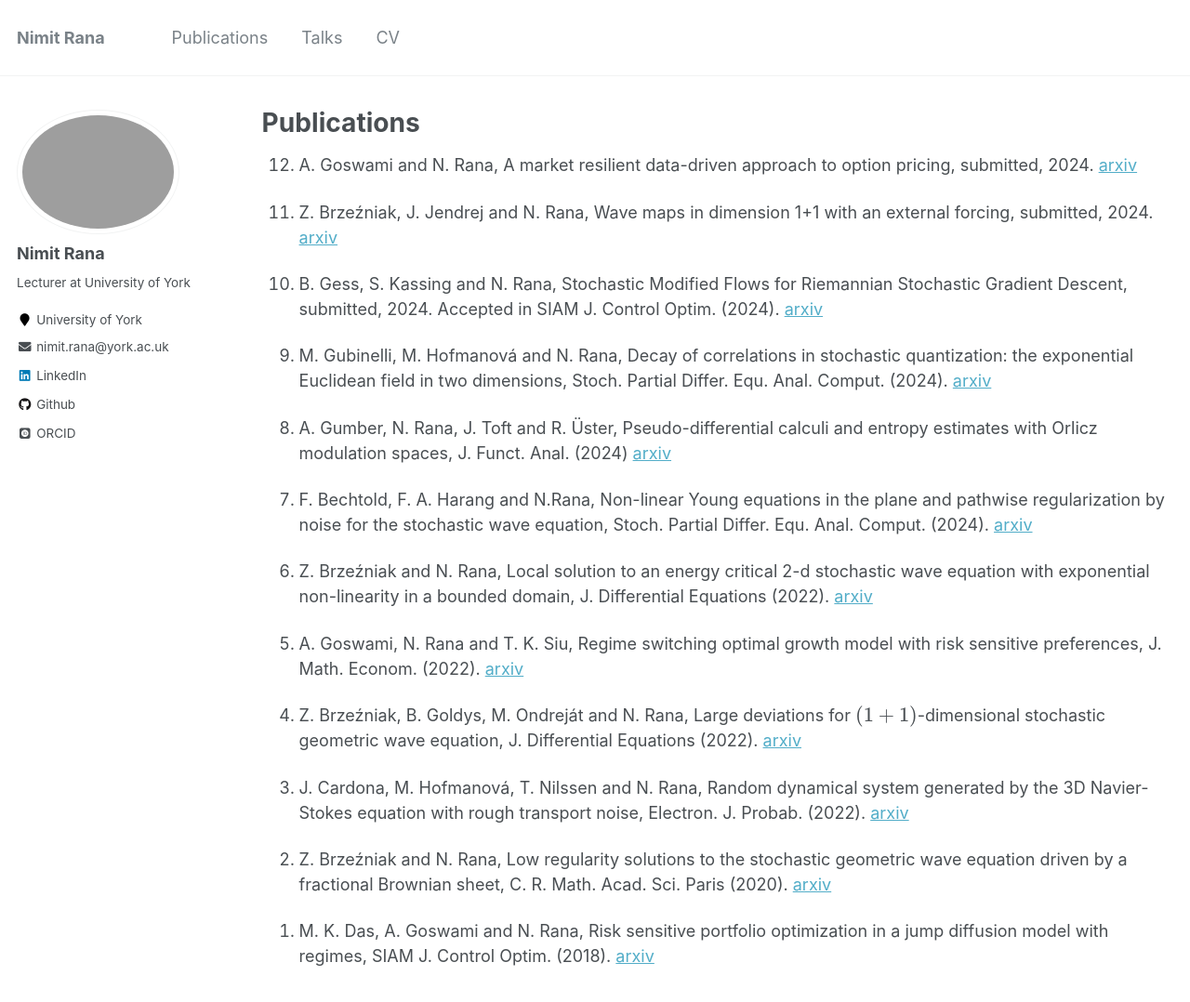
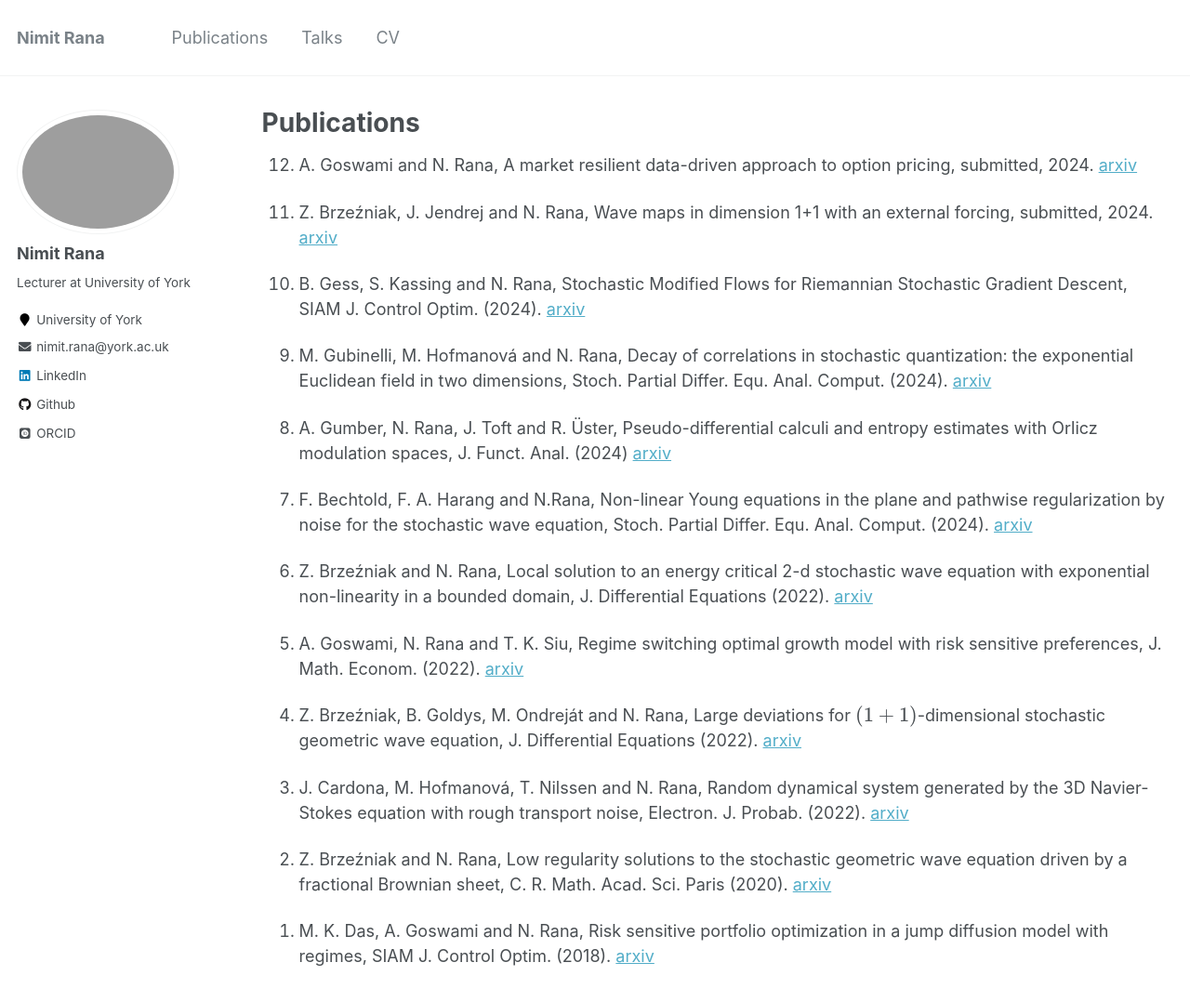
Before and after one commit to rananimit/rananimit.github.io, a Jekyll site: the page built from _pages/publications.md, in a window 1280 px wide and 1264 px high. Shown: the top 1078 px of the window at 93% size. Built offline with Jekyll 4.4.1, drawn with Linux system fonts in a browser that asks for light colours; some web fonts are replaced; formulas are drawn with MathJax 3.

Commit message:
Update publications.md

```diff
--- a/_pages/publications.md
+++ b/_pages/publications.md
@@ -20,7 +20,7 @@ author_profile: true
 <ol reversed>
 <li><p>A. Goswami and N. Rana, A market resilient data-driven approach to option pricing, submitted, 2024. <a href="https://arxiv.org/abs/2409.08205">arxiv</a>
 <li><p>Z. Brzeźniak, J. Jendrej and N. Rana, Wave maps in dimension 1+1 with an external forcing, submitted, 2024. <a href="https://arxiv.org/abs/2404.09195">arxiv</a>
-<li><p>B. Gess, S. Kassing and N. Rana, Stochastic Modified Flows for Riemannian Stochastic Gradient Descent, submitted, 2024. Accepted in SIAM J. Control Optim. (2024). <a href="https://arxiv.org/abs/2402.03467">arxiv</a>
+<li><p>B. Gess, S. Kassing and N. Rana, Stochastic Modified Flows for Riemannian Stochastic Gradient Descent, SIAM J. Control Optim. (2024). <a href="https://arxiv.org/abs/2402.03467">arxiv</a>
 <li><p>M. Gubinelli, M. Hofmanová and N. Rana, Decay of correlations in stochastic quantization: the exponential Euclidean field in two dimensions,  Stoch. Partial Differ. Equ. Anal. Comput. (2024). <a href="https://arxiv.org/abs/2305.12017">arxiv</a>
 <li><p>A. Gumber, N. Rana, J. Toft and R. Üster, Pseudo-differential calculi and entropy estimates with Orlicz modulation spaces, J. Funct. Anal. (2024) <a href="https://arxiv.org/abs/2304.09558">arxiv</a>
 <li><p>F. Bechtold, F. A. Harang and N.Rana, Non-linear Young equations in the plane and pathwise regularization by noise for  the stochastic wave equation, Stoch. Partial Differ. Equ. Anal. Comput. (2024). <a href="https://arxiv.org/abs/2206.05360">arxiv</a>
```
